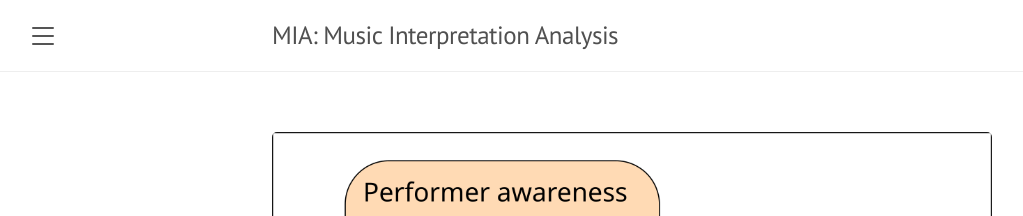
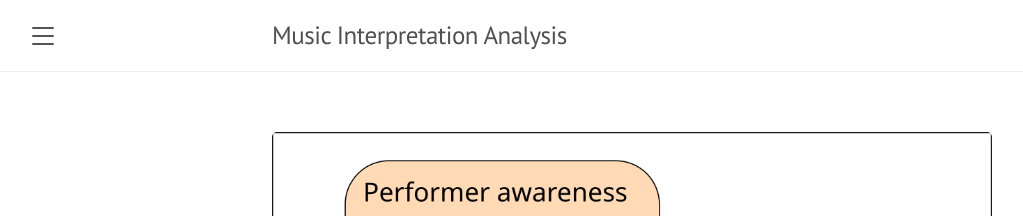
Before and after one commit to LIMUNIMI/MIA, a Jekyll site: the page built from index.md, in a window 1280 px wide. Shown: the top 216 px of the page, without its empty margins (8-1031 px from the left). Built offline with Jekyll 4.4.1, drawn with Linux system fonts in a browser that asks for light colours; our own code applies the rules of GitHub Pages for plain Markdown files.

Commit message:
Update _config.yml

```diff
--- a/_config.yml
+++ b/_config.yml
@@ -1,5 +1,5 @@
 # Setup
-title:               "MIA: Music Interpretation Analysis"
+title:               "Music Interpretation Analysis"
 # tagline:             'MIA'
 description:         'The Home for Music Information Processing applications about Music Interpretation Analysis'
 url:                 'https://limunimi.github.io/'
```
